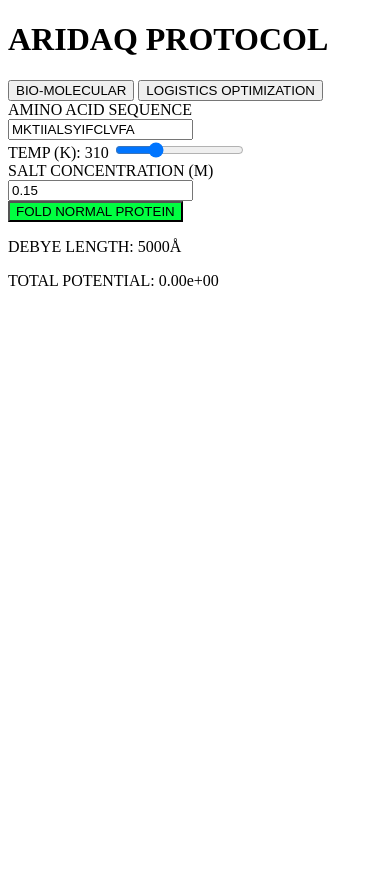
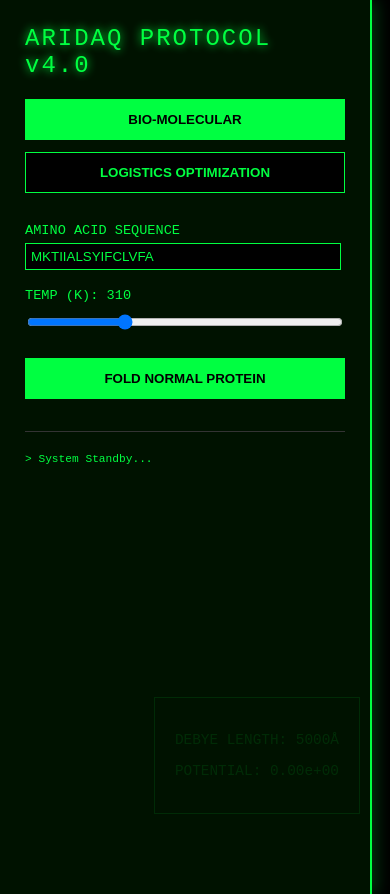
Before and after one commit to bustedbars/Aridaq_protocol_II, a Flask app: page / in a window 390 px wide. Before the commit the page ends 286 px from the top, so only its background shows below. Run offline with Flask 3, Linux system fonts and the light colour scheme.

Commit message:
Update index.html

```diff
--- a/templates/index.html
+++ b/templates/index.html
@@ -1,118 +1,178 @@
 <!DOCTYPE html>
-<html>
+<html lang="en">
 <head>
+    <meta charset="UTF-8">
+    <meta name="viewport" content="width=device-width, initial-scale=1.0">
     <title>ARIDAQ OS v4.0 | Bio-Security Core</title>
     <script src="https://cdnjs.cloudflare.com/ajax/libs/three.js/r128/three.min.js"></script>
     <style>
-        /* (Keep your previous styles here) */
-
-        /* New styles for the mutation feature */
+        body {
+            background: #000;
+            color: #00FF41;
+            font-family: 'Courier New', monospace;
+            margin: 0;
+            overflow: hidden;
+        }
+        #ui-layer {
+            position: absolute;
+            top: 0;
+            left: 0;
+            width: 320px;
+            padding: 25px;
+            background: rgba(0, 20, 0, 0.9);
+            height: 100vh;
+            border-right: 2px solid #00FF41;
+            z-index: 10;
+            overflow-y: auto;
+            box-shadow: 5px 0 15px rgba(0, 255, 65, 0.2);
+        }
+        .glitch {
+            font-size: 1.5em;
+            text-shadow: 0 0 10px #00FF41;
+            margin-bottom: 20px;
+            letter-spacing: 2px;
+        }
+        .mode-btn {
+            background: #000;
+            color: #00FF41;
+            border: 1px solid #00FF41;
+            padding: 12px;
+            width: 100%;
+            margin-bottom: 12px;
+            cursor: pointer;
+            font-weight: bold;
+            transition: 0.3s;
+        }
+        .mode-btn:hover { background: rgba(0, 255, 65, 0.1); }
+        .mode-btn.active { background: #00FF41; color: #000; }
+        .input-group { margin-bottom: 18px; font-size: 0.85em; }
+        input, select {
+            background: #000;
+            border: 1px solid #00FF41;
+            color: #00FF41;
+            width: 95%;
+            padding: 5px;
+            margin-top: 5px;
+        }
+        #canvas-container {
+            position: absolute;
+            top: 0;
+            right: 0;
+            width: calc(100% - 370px);
+            height: 100vh;
+        }
         #mutation-controls {
-            margin-top: 15px;
-            padding: 10px;
-            border: 1px dashed #FFD700; /* Yellow for attention */
+            margin-top: 20px;
+            padding: 15px;
+            border: 1px dashed #FFD700;
             display: none;
+            background: rgba(50, 50, 0, 0.2);
         }
-        .mutation-text { color: #FFD700; }
-        .aa-char { display: inline-block; width: 1.2em; text-align: center; font-weight: bold; }
-        .mutated-char { color: #FF0000; text-decoration: underline; }
-
-        /* The Glitch effect from the previous step is perfect for this! */
+        .stats-overlay {
+            position: absolute;
+            bottom: 30px;
+            right: 30px;
+            background: rgba(0,0,0,0.8);
+            padding: 20px;
+            border: 1px solid #00FF41;
+            font-size: 0.9em;
+        }
     </style>
 </head>
 <body>
 
 <div id="ui-layer">
-    <h1 class="glitch">ARIDAQ PROTOCOL</h1>
-    <button class="mode-btn active" onclick="switchMode('bio')">BIO-MOLECULAR</button>
-    <button class="mode-btn" onclick="switchMode('opt')">LOGISTICS OPTIMIZATION</button>
+    <div class="glitch">ARIDAQ PROTOCOL v4.0</div>
+
+    <div class="input-group">
+        <button class="mode-btn active" onclick="switchMode('bio')">BIO-MOLECULAR</button>
+        <button class="mode-btn" onclick="switchMode('opt')">LOGISTICS OPTIMIZATION</button>
+    </div>
 
     <div id="bio-inputs">
         <div class="input-group">
-            <label>AMINO ACID SEQUENCE</label><br>
+            <label>AMINO ACID SEQUENCE</label>
             <input type="text" id="sequence" value="MKTIIALSYIFCLVFA">
         </div>
         <div class="input-group">
             <label>TEMP (K): <span id="t-val">310</span></label>
             <input type="range" min="273" max="400" value="310" id="temp" oninput="document.getElementById('t-val').innerText=this.value">
         </div>
-        <div class="input-group">
-            <label>SALT CONCENTRATION (M)</label><br>
-            <input type="number" id="salt" value="0.15">
-        </div>
-
         <button class="mode-btn" style="background: #00FF41; color: #000;" onclick="runBio()">FOLD NORMAL PROTEIN</button>
 
         <div id="mutation-controls">
-            <p class="mutation-text">> WARNING: CORE BREACH SUCCESSFUL</p>
-            <p>> SEQUENCE INJECTED: <span id="mutated-display"></span></p>
-            <p class="mutation-text">> MUTATION: <span id="mutation-code"></span></p>
-            <button class="mode-btn" style="background: #FFD700; color: #000;" onclick="runBio(true)">SIMULATE MUTATION MOVIE</button>
+            <p style="color:#FFD700;">> CORE BREACH DETECTED</p>
+            <p id="mutated-display" style="word-break: break-all; font-size:0.8em;"></p>
+            <button class="mode-btn" style="background: #FFD700; color: #000;" onclick="runBio(true)">INJECT MUTATION</button>
         </div>
     </div>
 
+    <div id="log" style="font-size: 0.7em; margin-top: 20px; border-top: 1px solid #333; padding-top:10px;">
+        <p>> System Standby...</p>
     </div>
+</div>
 
 <div id="canvas-container"></div>
 
-<div class="stats-overlay" id="stats">
+<div class="stats-overlay">
     <p>DEBYE LENGTH: 5000Å</p>
-    <p>TOTAL POTENTIAL: <span id="pot-display">0.00e+00</span></p>
+    <p>POTENTIAL: <span id="pot-display">0.00e+00</span></p>
 </div>
 
 <script>
-    // --- (3D Engine code remains same as before) ---
+    // --- 3D ENGINE ---
+    const scene = new THREE.Scene();
+    const camera = new THREE.PerspectiveCamera(75, (window.innerWidth-370)/window.innerHeight, 0.1, 1000);
+    const renderer = new THREE.WebGLRenderer({ antialias: true, alpha: true });
+    renderer.setSize(window.innerWidth - 370, window.innerHeight);
+    document.getElementById('canvas-container').appendChild(renderer.domElement);
 
-    // Global variable to store the original sequence
-    let originalSeq = "";
+    const proteinGroup = new THREE.Group();
+    scene.add(proteinGroup);
+    camera.position.z = 25;
+
+    function animate() {
+        requestAnimationFrame(animate);
+        proteinGroup.rotation.y += 0.005;
+        proteinGroup.rotation.x += 0.002;
+        renderer.render(scene, camera);
+    }
+    animate();
 
     async function runBio(isMutation = false) {
-        if (!isMutation) {
-            originalSeq = document.getElementById('sequence').value;
-        }
-
-        document.getElementById('log').innerHTML += `<p>> Applying ${isMutation ? 'Mutated' : 'Normal'} Yukawa Shields...</p>`;
-
+        const seq = document.getElementById('sequence').value;
         const res = await fetch('/simulate_bio', {
             method: 'POST',
             headers: {'Content-Type': 'application/json'},
             body: JSON.stringify({
-                sequence: originalSeq,
+                sequence: seq,
                 temp: document.getElementById('temp').value,
-                mutation_mode: isMutation,
-                original_sequence: originalSeq
+                mutation_mode: isMutation
             })
         });
         const data = await res.json();
 
-        // --- Clear old and build new 3D "movie" ---
-        while(protein.children.length > 0) { protein.remove(protein.children[0]); }
+        while(proteinGroup.children.length > 0) { proteinGroup.remove(proteinGroup.children[0]); }
 
-        data.nodes.forEach(n => {
-            const sphere = new THREE.Mesh(geometry, new THREE.MeshBasicMaterial({ color: isMutation ? 0xFF0000 : 0x00FF41 }));
+        data.nodes.forEach((n, idx) => {
+            const geo = new THREE.SphereGeometry(0.6, 16, 16);
+            const mat = new THREE.MeshBasicMaterial({ color: isMutation ? 0xFF0000 : 0x00FF41, wireframe: true });
+            const sphere = new THREE.Mesh(geo, mat);
             sphere.position.set(n.x, n.y, n.z);
-            protein.add(sphere);
+            proteinGroup.add(sphere);
+
+            if (idx > 0) {
+                const prev = data.nodes[idx-1];
+                const points = [new THREE.Vector3(prev.x, prev.y, prev.z), new THREE.Vector3(n.x, n.y, n.z)];
+                const lineGeo = new THREE.BufferGeometry().setFromPoints(points);
+                const line = new THREE.Line(lineGeo, new THREE.LineBasicMaterial({color: isMutation ? 0x550000 : 0x004411}));
+                proteinGroup.add(line);
+            }
         });
 
-        // --- Update UI for Mutation vs Normal ---
         document.getElementById('pot-display').innerText = data.total_potential;
-
-        if (isMutation) {
-            document.getElementById('mutation-code').innerText = data.mutation_details;
-            // Update the sequence display to highlight the mutation
-            let seqHTML = "";
-            for (let i = 0; i < data.active_sequence.length; i++) {
-                if (data.original_sequence[i] !== data.active_sequence[i]) {
-                    seqHTML += `<span class="aa-char mutated-char">${data.active_sequence[i]}</span>`;
-                } else {
-                    seqHTML += `<span class="aa-char">${data.active_sequence[i]}</span>`;
-                }
-            }
-            document.getElementById('mutated-display').innerHTML = seqHTML;
-        } else {
-            // Show the mutation controls only after a normal run
-            document.getElementById('mutation-controls').style.display = 'block';
-        }
+        if (!isMutation) document.getElementById('mutation-controls').style.display = 'block';
+        document.getElementById('log').innerHTML += `<p>> ${isMutation ? 'Mutation' : 'Normal'} Fold Complete.</p>`;
     }
 </script>
 </body>
```
